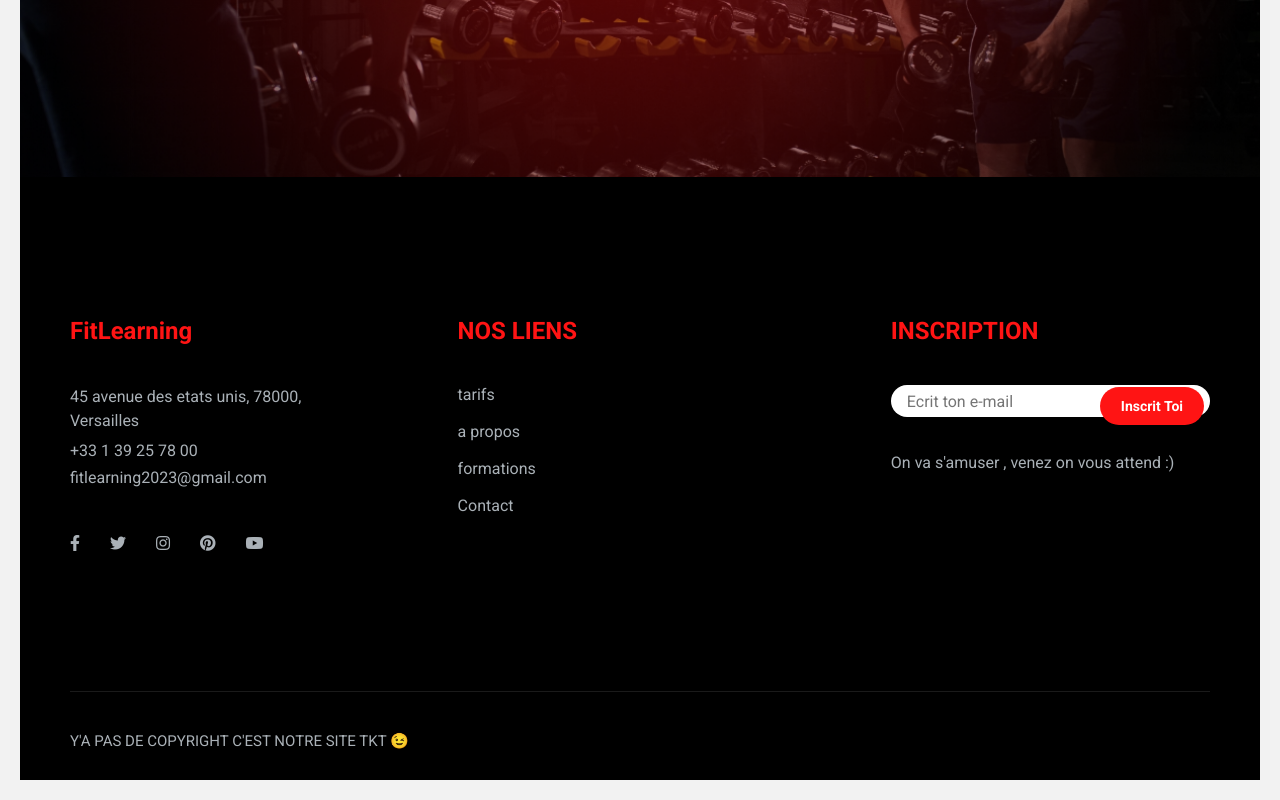
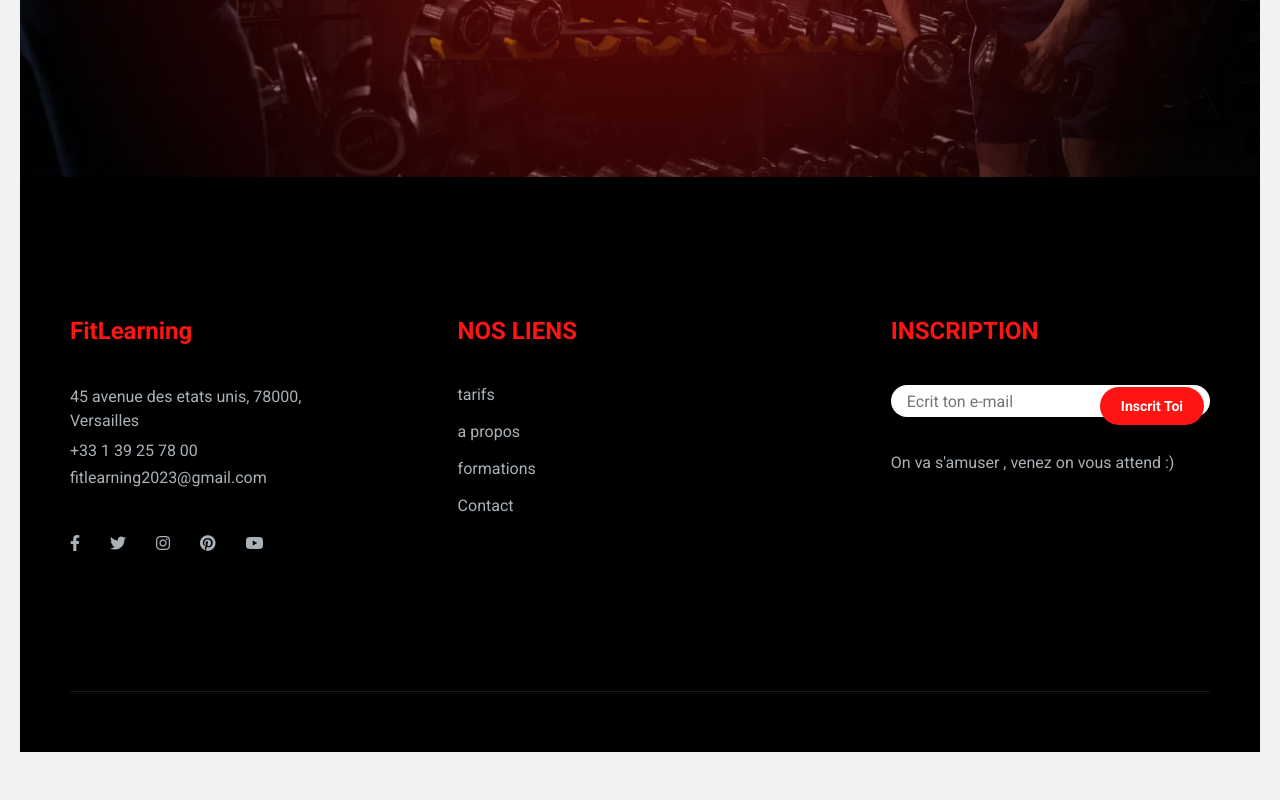
Before and after one commit to haddadrayan72/Applications-Web-et-Securite, a React (Create React App) app in the folder fitlearning/: page / in a window 1280 px wide. Shown: the part 6395-7195 px from the top of the page. After the commit the page ends 7167 px from the top, so only its background shows below. Built offline with nearby package versions, Linux system fonts and the light colour scheme.

Commit message:
Update Footer.js

```diff
--- a/fitlearning/src/components/Footer/Footer.js
+++ b/fitlearning/src/components/Footer/Footer.js
@@ -7,9 +7,7 @@ const Footer = () => (
   <footer css={styles} id="contact">
     <FooterCardContainer />
     <Container>
-      <p>
-        Y'A PAS DE COPYRIGHT C'EST NOTRE SITE TKT 😉
-      </p>
+
     </Container>
   </footer>
 );
```
